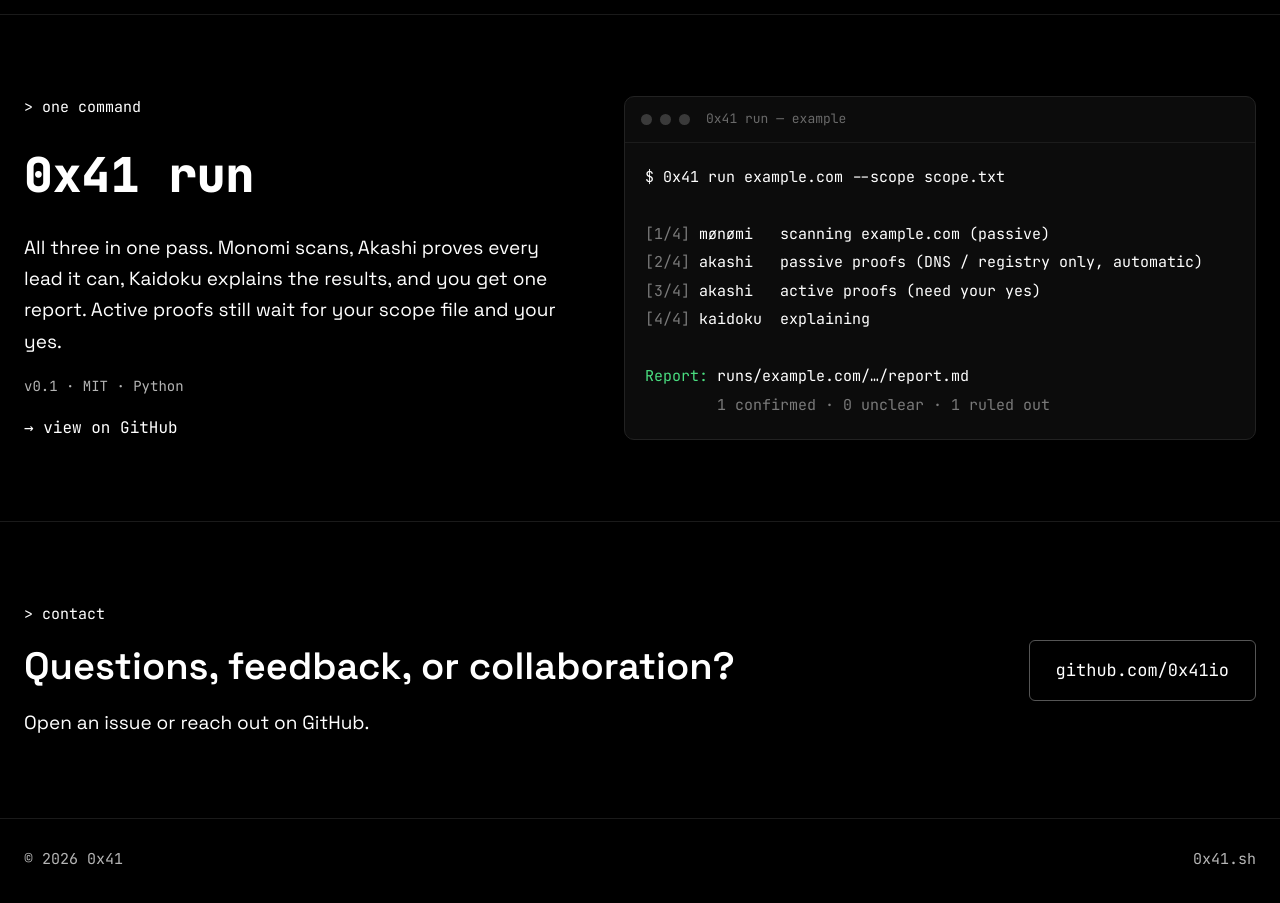
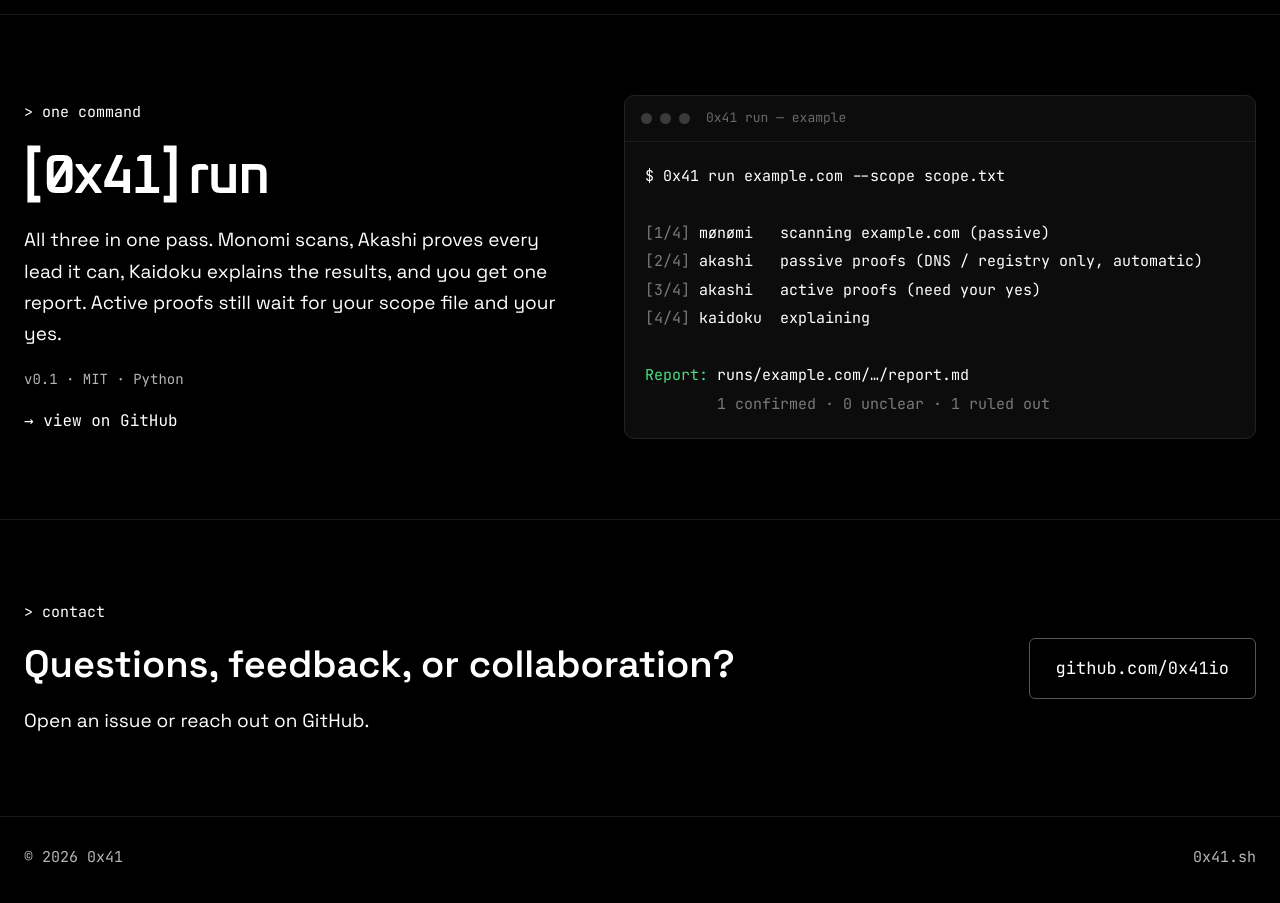
Before and after one commit to 0x41io/0x41-site, a plain HTML site: page index.html in a window 1280 px wide. Shown: the part 3320-4223 px from the top of the page. Drawn offline with Linux system fonts and the light colour scheme.

Commit message:
0x41 run heading: use the [0x41] logo so the 0 matches

```diff
--- a/index.html
+++ b/index.html
@@ -205,7 +205,7 @@
       <div class="split">
         <div class="split-text">
           <p class="label">&gt; one command</p>
-          <h2 class="run-title">0x41 run</h2>
+          <h2><img src="images/logo-0x41-run.svg?v=4" alt="0x41 run" class="product-logo" width="4453" height="1159"></h2>
           <p class="body">All three in one pass. Monomi scans, Akashi proves every lead it can, Kaidoku explains the results, and you get one report. Active proofs still wait for your scope file and your yes.</p>
           <p class="meta">v0.1 · MIT · Python</p>
           <a href="https://github.com/0x41io/0x41">→ view on GitHub</a>
--- a/style.css
+++ b/style.css
@@ -402,13 +402,9 @@ h2 {
   html { scroll-behavior: auto; }
 }
 
-/* ===== Kaidoku meta + 0x41 run ===== */
+/* ===== Kaidoku meta ===== */
 .kaidoku-meta {
   margin-bottom: 18px;
-}
-
-.run-title {
-  font-family: var(--mono);
 }
 
 .features-four {
```
Also changed, not shown: images/logo-0x41-run.svg (added).
